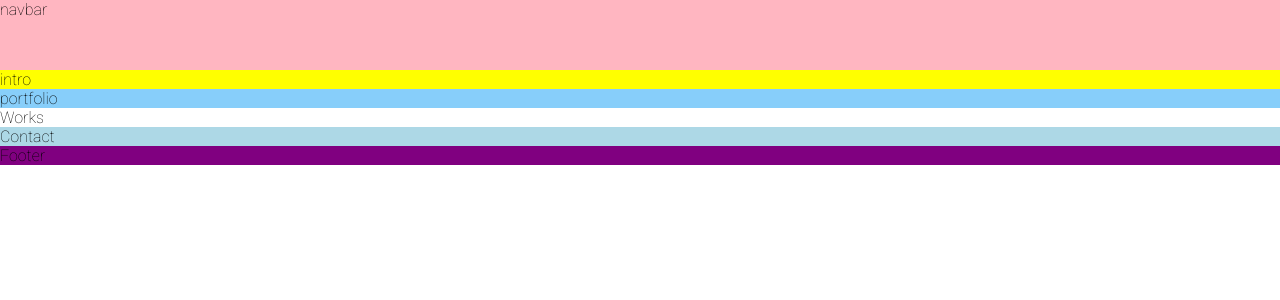
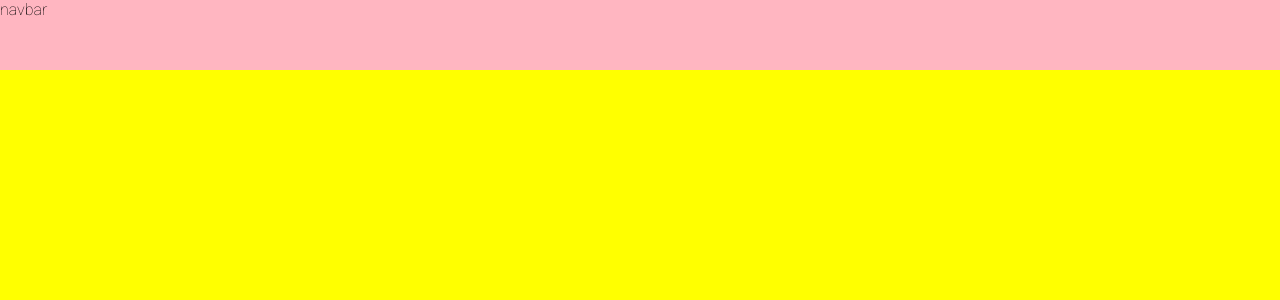
Before and after one commit to abigailmgarcia/React-Portfolio2, a React (Create React App) app in the folder abigails-portfolio/: page / in a window 1280 px wide. Shown: the top 300 px of the page. Built offline with nearby package versions, Linux system fonts and the light colour scheme.

Commit message:
added scroll snap

```diff
--- a/abigails-portfolio/public/index.html
+++ b/abigails-portfolio/public/index.html
@@ -11,7 +11,8 @@
     <style>
       *{
         font-family: 'Roboto', sans-serif;
-        margin: 0
+        margin: 0;
+        overflow-x: hidden
       }
     </style>
     <title>React Portfolio Website</title>
--- a/abigails-portfolio/src/App.jsx
+++ b/abigails-portfolio/src/App.jsx
@@ -4,6 +4,7 @@ import Portfolio from "./components/portfolio/Portfolio";
 import Works from "./components/work/Works";
 import Contact from "./components/contact/Contact";
 import Footer from "./components/footer/Footer";
+import "./App.scss";
 
 function App() {
   return (
--- /dev/null
+++ b/abigails-portfolio/src/App.scss
@@ -0,0 +1,18 @@
+.App{
+    height: 100vh;
+
+    .sections{
+        width: 100%;
+        height: calc(100vh - 70px);
+        background-color: purple;
+        position: relative;
+        top: 70px;
+        scroll-snap-type: y mandatory;
+
+        > *{
+            width: 100vw;
+            height: calc(100vh - 70px);
+            scroll-snap-align: start;
+        }
+    }
+}
--- a/abigails-portfolio/src/components/contact/Contact.jsx
+++ b/abigails-portfolio/src/components/contact/Contact.jsx
@@ -3,6 +3,6 @@ import "./contact.scss"
 
 export default function Contact() {
   return (
-    <div className='contact'>Contact</div>
+    <div className='contact'></div>
   )
 }
--- a/abigails-portfolio/src/components/footer/Footer.jsx
+++ b/abigails-portfolio/src/components/footer/Footer.jsx
@@ -3,6 +3,6 @@ import "./footer.scss"
 
 export default function Footer() {
   return (
-    <div className='footer'>Footer</div>
+    <div className='footer'></div>
   )
 }
--- a/abigails-portfolio/src/components/intro/Intro.jsx
+++ b/abigails-portfolio/src/components/intro/Intro.jsx
@@ -3,6 +3,6 @@ import "./intro.scss"
 
 export default function intro() {
   return (
-    <div className='intro'>intro</div>
+    <div className='intro'></div>
   )
 }
--- a/abigails-portfolio/src/components/navbar/navbar.scss
+++ b/abigails-portfolio/src/components/navbar/navbar.scss
@@ -2,4 +2,7 @@
     background-color: lightpink;
     width: 100%;
     height: 70px;
+    position: fixed;
+    top: 0;
+    z-index: 2;
 }
--- a/abigails-portfolio/src/components/portfolio/Portfolio.jsx
+++ b/abigails-portfolio/src/components/portfolio/Portfolio.jsx
@@ -3,6 +3,6 @@ import './portfolio.scss'
 
 export default function portfolio() {
   return (
-    <div className='portfolio'>portfolio</div>
+    <div className='portfolio'></div>
   )
 }
--- a/abigails-portfolio/src/components/work/Works.jsx
+++ b/abigails-portfolio/src/components/work/Works.jsx
@@ -3,6 +3,6 @@ import './works.scss'
 
 export default function Works() {
   return (
-    <div>Works</div>
+    <div></div>
   )
 }
```
